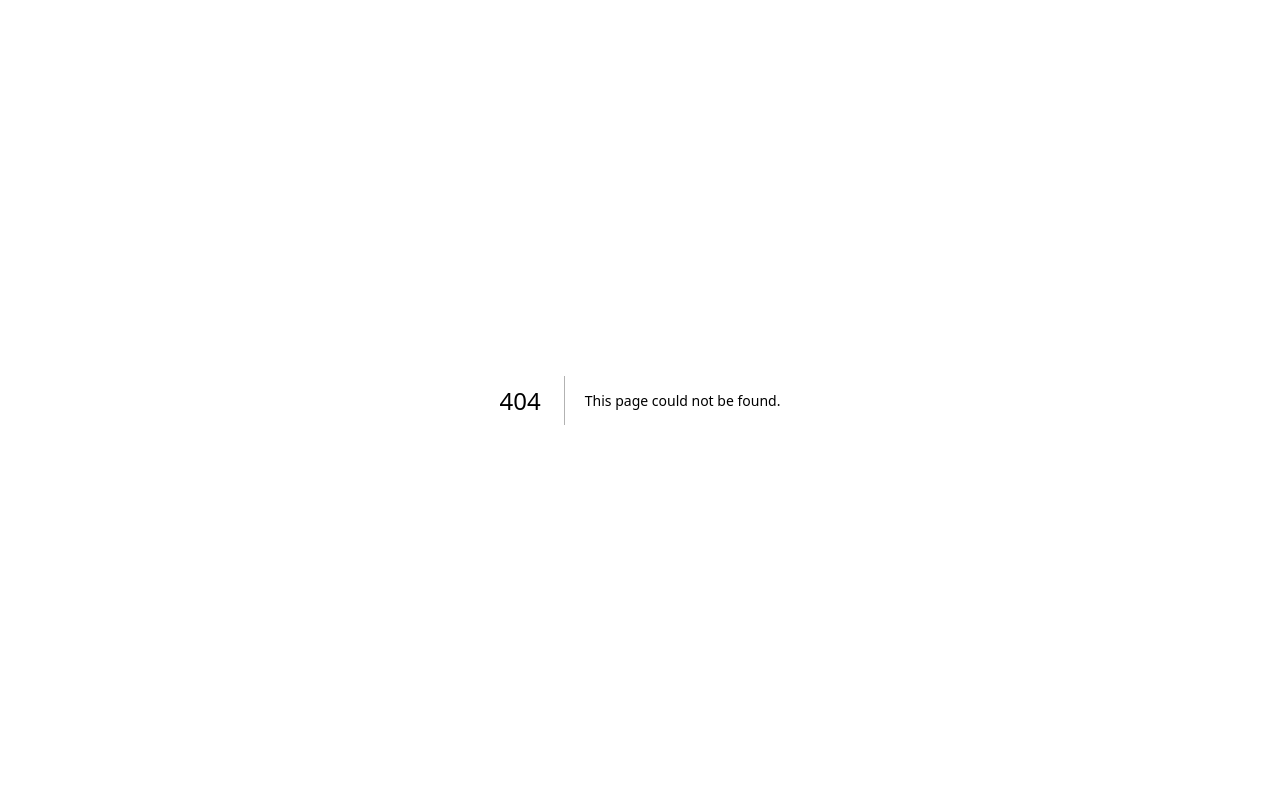
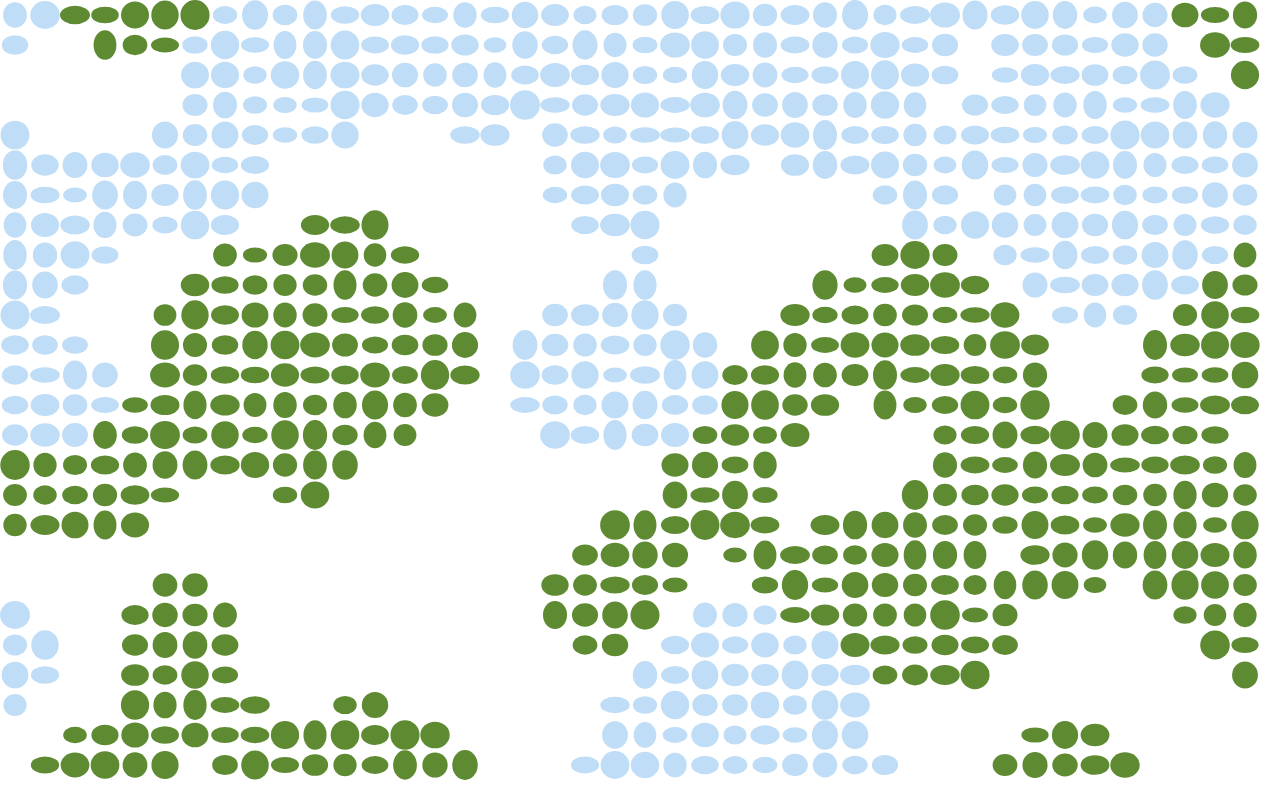
Before and after one commit to neo-teo/portfolio, a Next.js app: page /cc/coins in a window 1280 px wide. Before the commit this address had no page. Built offline with nearby package versions, Linux system fonts and the light colour scheme.

Commit message:
added coins

```diff
--- /dev/null
+++ b/src/app/cc/coins/page.tsx
@@ -0,0 +1,11 @@
+"use client"
+
+import * as React from "react"
+
+import CoinGame from "../sketches/CoinGame";
+
+export default function coins() {
+    return <div className="flex flex-wrap items-center">
+        <CoinGame />
+    </div>
+}
--- /dev/null
+++ b/src/app/cc/sketches/CoinGame.tsx
@@ -0,0 +1,156 @@
+"use client"
+
+import * as React from "react"
+import dynamic from 'next/dynamic'
+import p5 from 'p5';
+
+const P5Canvas = dynamic(() => import('@/app/cc/sketches/P5Canvas'), { ssr: false });
+
+
+export default function CoinGame() {
+
+    let grid: number[][];
+    let cellD: Map<string, { w: number, h: number }> = new Map();
+    let cols = 100;
+    let rows = 100;
+    let cellSize = 30;
+    let satisfactionThreshold = 0.4; // Agents need at least 30% of their neighbors to be of the same type
+    let emptyCells: { x: number, y: number }[] = [];
+
+    const sketch = (p: p5) => {
+
+        let textSize = p.windowWidth / cols * 4 / 5;
+
+        let colorOne = p.color(p.random(255), p.random(255), p.random(255))
+        let colorTwo = p.color(p.random(255), p.random(255), p.random(255))
+
+        p.setup = () => {
+            p.frameRate(8); // Slows down the simulation for visibility
+
+            p.createCanvas(p.windowWidth, p.windowHeight);
+
+            cols = p.floor(p.width / cellSize)
+            rows = p.floor(p.height / cellSize)
+
+            grid = make2DArray(cols, rows);
+            p.noStroke()
+
+            // Initialize grid with random 0s, 1s, and 2s
+            for (let i = 0; i < cols; i++) {
+                for (let j = 0; j < rows; j++) {
+                    let w = p.random(cellSize * 3 / 4, cellSize * 5 / 5)
+                    let h = p.random(cellSize / 2, cellSize * 5 / 5)
+                    cellD.set(`${i},${j}`, { w: w, h: h })
+
+                    let val = p.floor(p.random(3)); // Randomly assign 0, 1, or 2
+
+
+                    grid[i][j] = val;
+                    if (val == 0) {
+                        emptyCells.push({ x: i, y: j });
+                    }
+                }
+            }
+        }
+
+        p.draw = () => {
+            p.background(255);
+            drawGrid();
+            moveDissatisfiedAgents();
+        }
+
+        // Function to create a 2D array
+        function make2DArray(cols: number, rows: number) {
+            let arr = new Array(cols);
+            for (let i = 0; i < arr.length; i++) {
+                arr[i] = new Array(rows);
+            }
+            return arr;
+        }
+
+        // Function to draw the grid
+        function drawGrid() {
+            p.textSize(textSize);
+            for (let i = 0; i < cols; i++) {
+                for (let j = 0; j < rows; j++) {
+                    let val = grid[i][j];
+                    drawCell(val, i, j)
+
+                }
+            }
+        }
+
+        function drawCell(val: number, i: number, j: number) {
+            p.fill(255); // white tile
+            p.rect(i * cellSize, j * cellSize, cellSize, cellSize);
+
+            console.log(cellD.size)
+            let cellWH = cellD.get(`${i},${j}`);
+            if (!cellWH) {
+                return;
+            }
+
+            if (val == 0) {
+                p.fill(255); // Empty space (white)
+            } else if (val == 1) {
+                p.fill(colorOne); // blue deco
+                p.ellipse(i * cellSize + cellSize / 2, j * cellSize + cellSize / 2, cellWH.w, cellWH.h)
+
+            } else if (val == 2) {
+                p.fill(colorTwo); // red deco
+                p.ellipse(i * cellSize + cellSize / 2, j * cellSize + cellSize / 2, cellWH.w, cellWH.h)
+            }
+        }
+
+        // Function to move dissatisfied agents
+        function moveDissatisfiedAgents() {
+            for (let i = 0; i < cols; i++) {
+                for (let j = 0; j < rows; j++) {
+                    let agent = grid[i][j];
+                    if (agent !== 0) {
+                        let neighbors = getNeighbors(i, j);
+                        let sameTypeCount = neighbors.filter(n => n === agent).length;
+                        let satisfaction = sameTypeCount / neighbors.length;
+
+                        if (satisfaction < satisfactionThreshold) {
+                            // Agent is dissatisfied, move them to an empty cell
+                            moveAgent(i, j);
+                        }
+                    }
+                }
+            }
+        }
+
+        // Function to move an agent to a random empty cell
+        function moveAgent(x: number, y: number) {
+            if (emptyCells.length > 0) {
+                let randomIndex = p.floor(p.random(emptyCells.length));
+                let newCell = emptyCells[randomIndex];
+
+                // Swap agent with empty cell
+                grid[newCell.x][newCell.y] = grid[x][y];
+                grid[x][y] = 0;
+
+                // Update emptyCells array
+                emptyCells[randomIndex] = { x, y }; // Old cell becomes empty
+            }
+        }
+
+        // Get neighbors of a cell
+        function getNeighbors(x: number, y: number) {
+            let neighbors = [];
+            for (let dx = -1; dx <= 1; dx++) {
+                for (let dy = -1; dy <= 1; dy++) {
+                    let nx = x + dx;
+                    let ny = y + dy;
+                    if (nx >= 0 && nx < cols && ny >= 0 && ny < rows && !(dx === 0 && dy === 0)) {
+                        neighbors.push(grid[nx][ny]);
+                    }
+                }
+            }
+            return neighbors;
+        }
+    };
+
+    return <P5Canvas sketch={sketch} />
+}
--- a/src/app/cc/sketches/MovingMouse.tsx
+++ b/src/app/cc/sketches/MovingMouse.tsx
@@ -19,6 +19,7 @@ export default function MovingMouse() {
     const sketch = (p: p5) => {
         p.preload = () => {
             mousey = p.loadImage("mouse2.png")
+            // mousey = p.loadImage("mousino.png")
         }
 
         p.setup = () => {
--- a/src/commitDate.ts
+++ b/src/commitDate.ts
@@ -1,2 +1,2 @@
 // This file is auto-generated on pre-commit hook
-export const commitDateTime = '09/10/2024, 02:22:03 PM EDT';
+export const commitDateTime = '09/11/2024, 11:25:50 PM EDT';
```
Also changed, not shown: public/mousino.png (added).
